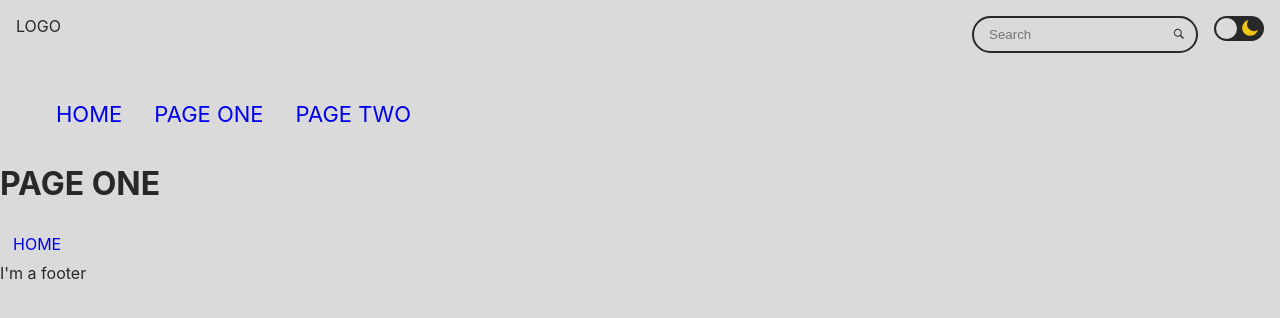
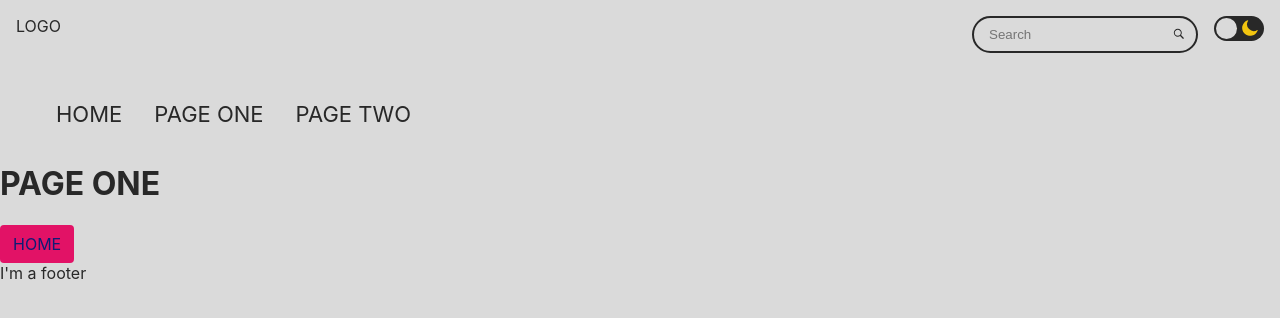
Before and after one commit to C0deJack/react-typescript-styled-eslint-prettier, a React (Create React App) app: page /one in a window 1280 px wide. Shown: the top 318 px of the page. Built offline with nearby package versions, Linux system fonts and the light colour scheme.

Commit message:
change component colours to use theme colours

```diff
--- a/src/components/styled/LinkButton.tsx
+++ b/src/components/styled/LinkButton.tsx
@@ -2,8 +2,8 @@ import React from 'react'
 import styled from 'styled-components';
 
 const StyledLink = styled.a`
-    background-color: ${({ theme }) => theme.brand_color_magenta};
-    color: ${({ theme }) => theme.brand_color_blue};
+    background-color: ${({ theme }) => theme.color.secondary};
+    color: ${({ theme }) => theme.color.primary};
     text-decoration: none;
 
     /* bootstrap styles */
@@ -23,7 +23,7 @@ const StyledLink = styled.a`
     transition: color 0.15s ease-in-out, background-color 0.15s ease-in-out, border-color 0.15s ease-in-out, box-shadow 0.15s ease-in-out;
 
     :hover {
-        background-color: ${({ theme }) => theme.brand_color_teal};
+        background-color: ${({ theme }) => theme.color.info};
         text-decoration: none;
     }
 `;
--- a/src/components/styled/SearchBar.tsx
+++ b/src/components/styled/SearchBar.tsx
@@ -11,6 +11,7 @@ const StyledSearchBar = styled.div`
     input {
         outline: none;
         border: ${props => props.theme.color.light} solid;
+        color: ${props => props.theme.color.dark};
         background-color: ${props => props.theme.color.light};
     }
 
--- a/src/components/styled/Tab.tsx
+++ b/src/components/styled/Tab.tsx
@@ -8,7 +8,7 @@ const StyledTab = styled.li`
     a {
         text-decoration: none;
         font-size: 22px;
-        color: ${({ theme }) => theme.brand_color_magenta};
+        color: ${props => props.theme.color.dark};
     }
 `;
 
```
